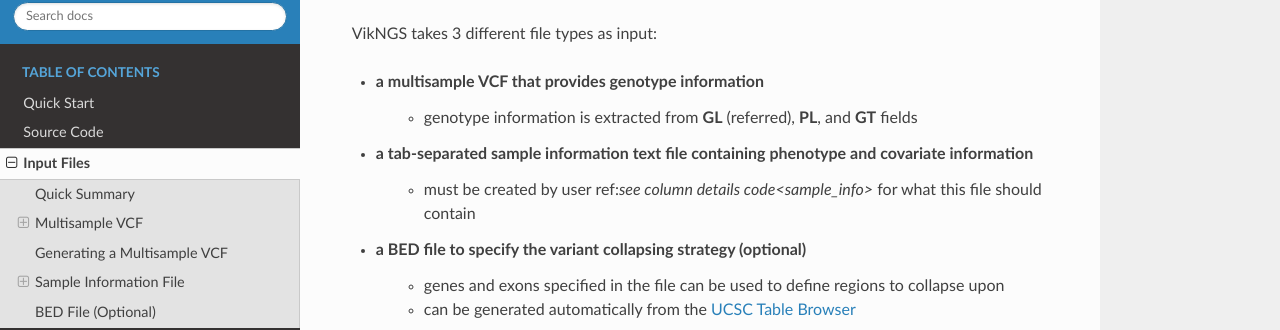
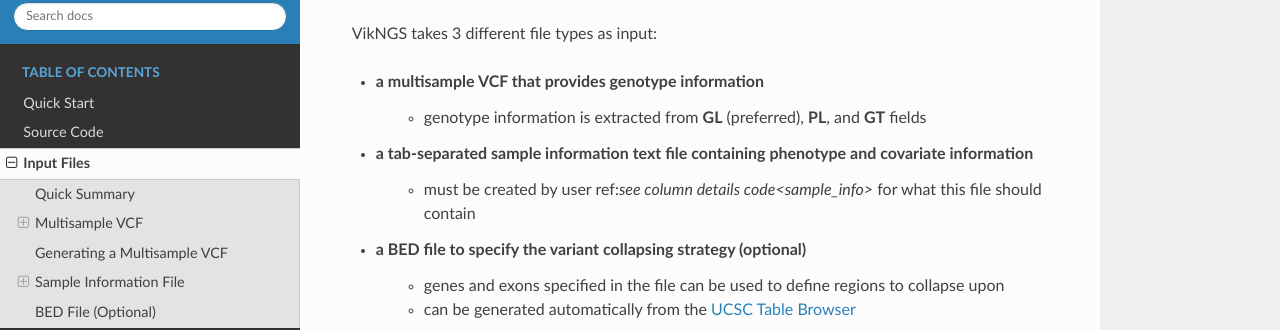
Before and after one commit to ScottMastro/vikngsdocs, a Sphinx documentation site: the page built from source/input.rst, in a window 1280 px wide and 900 px high. Shown: the part 194-524 px from the top of the window. Built offline with Sphinx 7.4.7 and the Read the Docs theme 2.0.0, drawn with Linux system fonts in a browser that asks for light colours.

Commit message:
Update input.rst

```diff
--- a/source/input.rst
+++ b/source/input.rst
@@ -9,7 +9,7 @@ Quick Summary
 VikNGS takes 3 different file types as input:
 
 - a multisample VCF that provides genotype information
-   - genotype information is extracted from **GL** (referred), **PL**, and **GT** fields
+   - genotype information is extracted from **GL** (preferred), **PL**, and **GT** fields
 - a tab-separated sample information text file containing phenotype and covariate information
    - must be created by user ref:`see column details code<sample_info>` for what this file should contain
 - a BED file to specify the variant collapsing strategy (optional)
```
